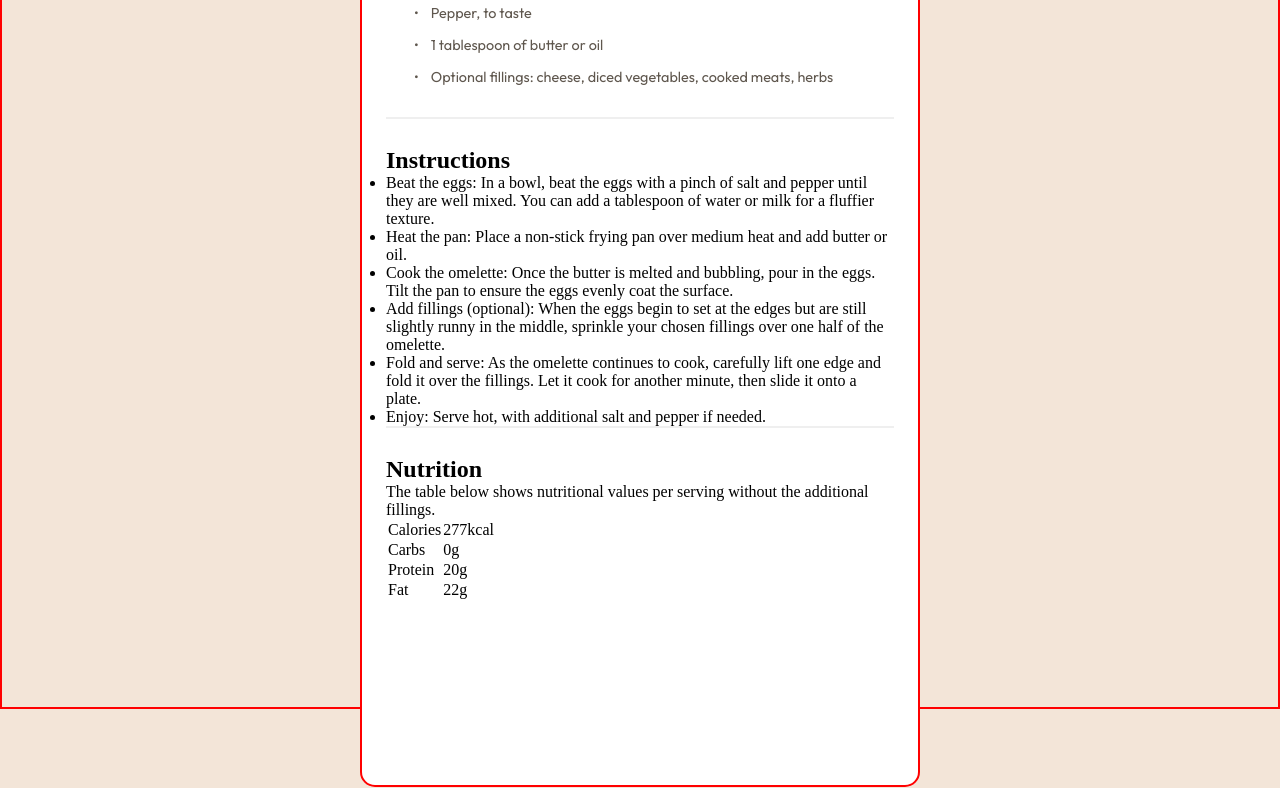
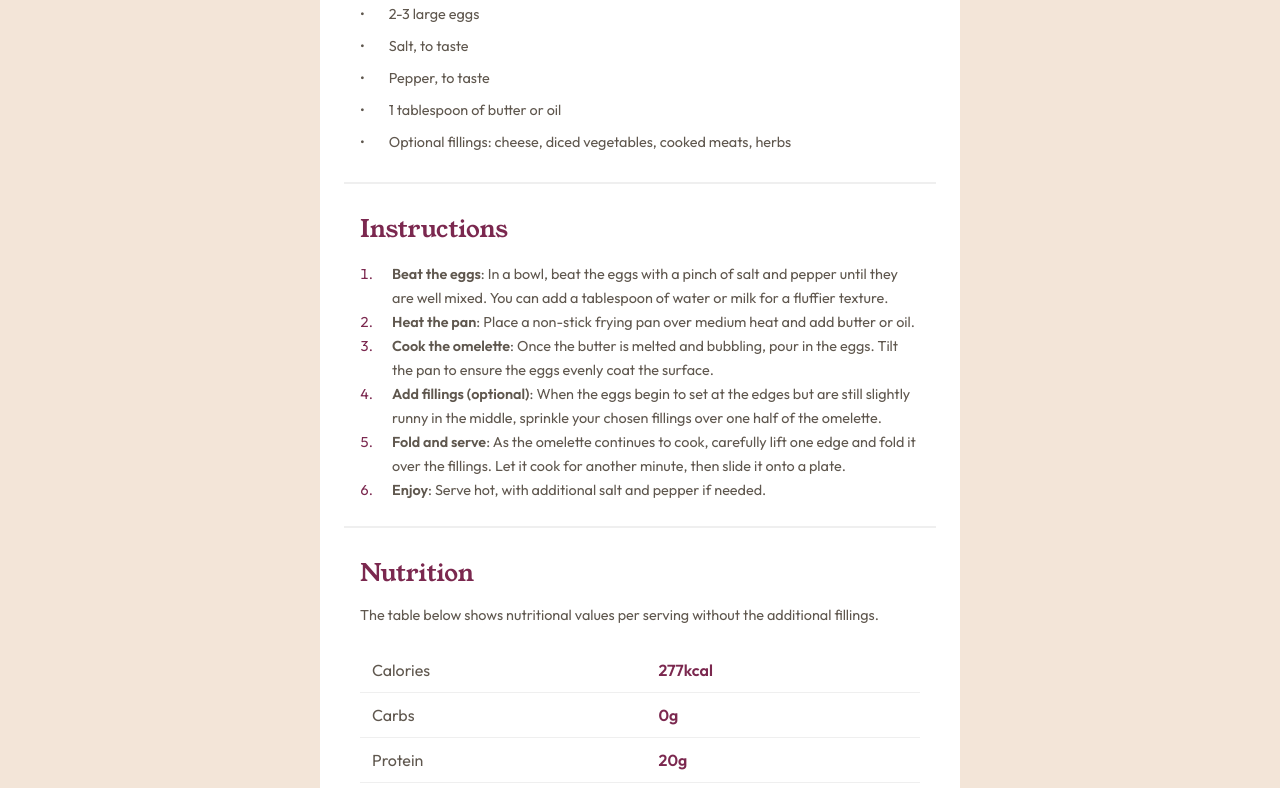
Before and after one commit to mohamedballa/Recipe-page-main, a plain HTML site: page index.html in a window 1280 px wide. Shown: the part 716-1504 px from the top of the page. Drawn offline with Linux system fonts and the light colour scheme; a web font is replaced by a local one.

Commit message:
complete for final review

```diff
--- a/index.html
+++ b/index.html
@@ -61,21 +61,21 @@
         <h2 class="header-3">Instructions</h2>
 
         <ul>
-          <li>Beat the eggs: In a bowl, beat the eggs with a pinch of salt and pepper until they are well mixed.
+          <li><span>Beat the eggs</span>: In a bowl, beat the eggs with a pinch of salt and pepper until they are well mixed.
             You can add a tablespoon of water or milk for a fluffier texture.</li>
 
-          <li>Heat the pan: Place a non-stick frying pan over medium heat and add butter or oil.</li>
+          <li><span>Heat the pan</span>: Place a non-stick frying pan over medium heat and add butter or oil.</li>
 
-          <li>Cook the omelette: Once the butter is melted and bubbling, pour in the eggs. Tilt the pan to ensure
+          <li><span>Cook the omelette</span>: Once the butter is melted and bubbling, pour in the eggs. Tilt the pan to ensure
             the eggs evenly coat the surface.</li>
 
-          <li>Add fillings (optional): When the eggs begin to set at the edges but are still slightly runny in the
+          <li><span>Add fillings (optional)</span>: When the eggs begin to set at the edges but are still slightly runny in the
             middle, sprinkle your chosen fillings over one half of the omelette.</li>
 
-          <li>Fold and serve: As the omelette continues to cook, carefully lift one edge and fold it over the
+          <li><span>Fold and serve</span>: As the omelette continues to cook, carefully lift one edge and fold it over the
             fillings. Let it cook for another minute, then slide it onto a plate.</li>
 
-          <li>Enjoy: Serve hot, with additional salt and pepper if needed.</li>
+          <li><span>Enjoy</span>: Serve hot, with additional salt and pepper if needed.</li>
 
         </ul>
       </div>
@@ -90,20 +90,20 @@
         <table class="table">
 
           <tr>
-            <td>Calories</td>
-            <td>277kcal</td>
+            <td class="td">Calories</td>
+            <td class="td2">277kcal</td>
           </tr>
           <tr>
-            <td>Carbs</td>
-            <td>0g</td>
+            <td class="td">Carbs</td>
+            <td class="td2">0g</td>
           </tr>
           <tr>
-            <td>Protein</td>
-            <td>20g</td>
+            <td class="td">Protein</td>
+            <td class="td2">20g</td>
           </tr>
           <tr>
-            <td>Fat</td>
-            <td>22g</td>
+            <td class="td">Fat</td>
+            <td class="td2">22g</td>
           </tr>
         </table>
       </div>
--- a/style.css
+++ b/style.css
@@ -108,18 +108,14 @@ body{
 	display: grid;
 	place-content: center;
 	align-content: center;
-	border:var(--borderTest);
 	width: 100%;
-	height: 100%;
 }
 .recipe-container{
 	background-color:var(--white);
 	width: 100%;
-	height: 100%;
 	margin-top:5rem;
-	margin-bottom: 5rem;
-	max-width: 35rem;
-	border: var(--borderTest);
+	margin-bottom: 0rem;
+	max-width: 40rem;
 	padding: 1.5rem;
 	border-radius: var(--border-radius);
 
@@ -132,7 +128,7 @@ body{
 }
 img {
 	width: 100%;
-	max-width: 30rem;
+	max-width: 35rem;
 }
 .header{
 	font-family: var(--font-young) ;
@@ -148,6 +144,7 @@ img {
 	font-weight: 400;
 	line-height: 1rem;
 	font-family: var(--font-outfit-light);
+	margin-top: 1rem;
 }
 .prep-container{
 	background:var(--Rose-50);
@@ -187,6 +184,7 @@ img {
 	color: var(--Rose-800);
 	font-family: var(--font-young);
 	font-weight: 100;
+	margin-bottom: 1rem;
 }
 .ingredients-container ul{
 	list-style-type: none;
@@ -196,10 +194,68 @@ img {
 }
 .ingredients-container ul li::before{
 	content: "•";
-	padding: 0.75rem;
+	padding-right: 1.5rem;
 	line-height: 2rem;
 }
 hr{
 	border: 0.1px solid #efefef;
 	margin-bottom: 1.75rem;
 }
+.instructions-container{
+	margin: 1.5rem 1rem;
+}
+.instructions-container h2 {
+	color: var(--Rose-800);
+	font-family: var(--font-young);
+	font-weight: 100;
+	margin-bottom: 1rem;
+}
+.instructions-container ul{
+	list-style-type:decimal;
+	padding-left: 1rem;
+}
+.instructions-container ul li {
+	font-family: var(--font-outfit-Regular);
+	font-size: 0.90rem;
+	line-height: 1.5rem;
+	color: var(--Stone-600);
+	padding-left: 1rem;
+}
+.instructions-container ul li::marker {
+	color: var(--Rose-800);
+}
+.instructions-container ul li span{
+	font-family: var(--font-outfit-SemiBold);
+}
+.nutrition-container{
+	margin: 1.5rem 1rem;
+}
+.nutrition-container h2 {
+	color: var(--Rose-800);
+	font-family: var(--font-young);
+	font-weight: 100;
+	margin-bottom: 1rem;
+}
+.nutrition-container p {
+	font-family:var(--font-outfit-Regular);
+	font-size: 0.90rem;
+	color: var(--Stone-600);
+	margin-bottom: 1.5rem;
+}
+.nutrition-container table{
+	width: 100%;
+	padding: 1rem;
+	border-collapse: collapse;
+}
+.nutrition-container table td {
+	padding: 0.75rem;
+	border-bottom: 1px solid #efefef;
+}
+.td {
+	color: var(--Stone-600);
+	font-family: var(--font-outfit-Regular);
+}
+.td2{
+	color: var(--Rose-800);
+	font-family: var(--font-outfit-SemiBold);
+}
```
